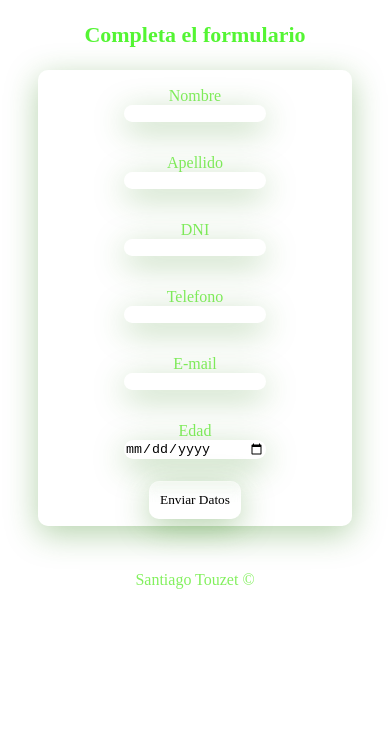
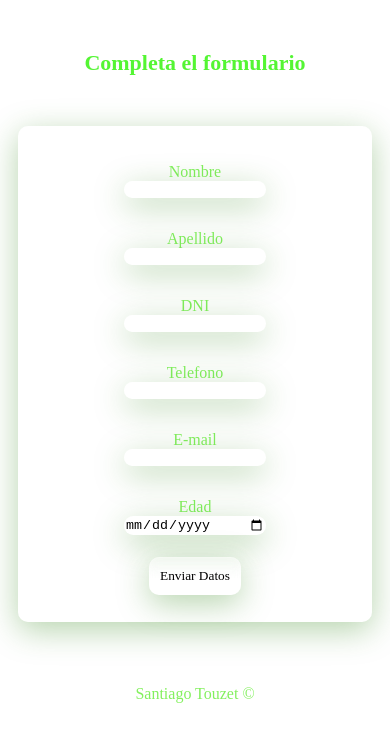
Before and after one commit to t0uu/Formulario-Design-Glassmorphism, a plain HTML site: page index.html in a window 390 px wide. Drawn offline with Linux system fonts and the light colour scheme; a web font is replaced by a local one.

Commit message:
Arreglo de pixeles

```diff
--- a/assets/style.css
+++ b/assets/style.css
@@ -84,11 +84,13 @@ footer{
 @media (max-width: 768px) {
     h1{
         font-size: 22px;
+        padding: 3rem;
     }
     form{
         width: 80%;
         height: 80%;
-        margin-bottom: 8px;
+        /* margin: 20px; */
+        padding: 20px;
     }
     input{
         width: 50%;
@@ -98,6 +100,6 @@ footer{
     }
     footer{
         margin: 15px;
-        padding: 30px;
+        padding: 3rem;
     }
 }
```
